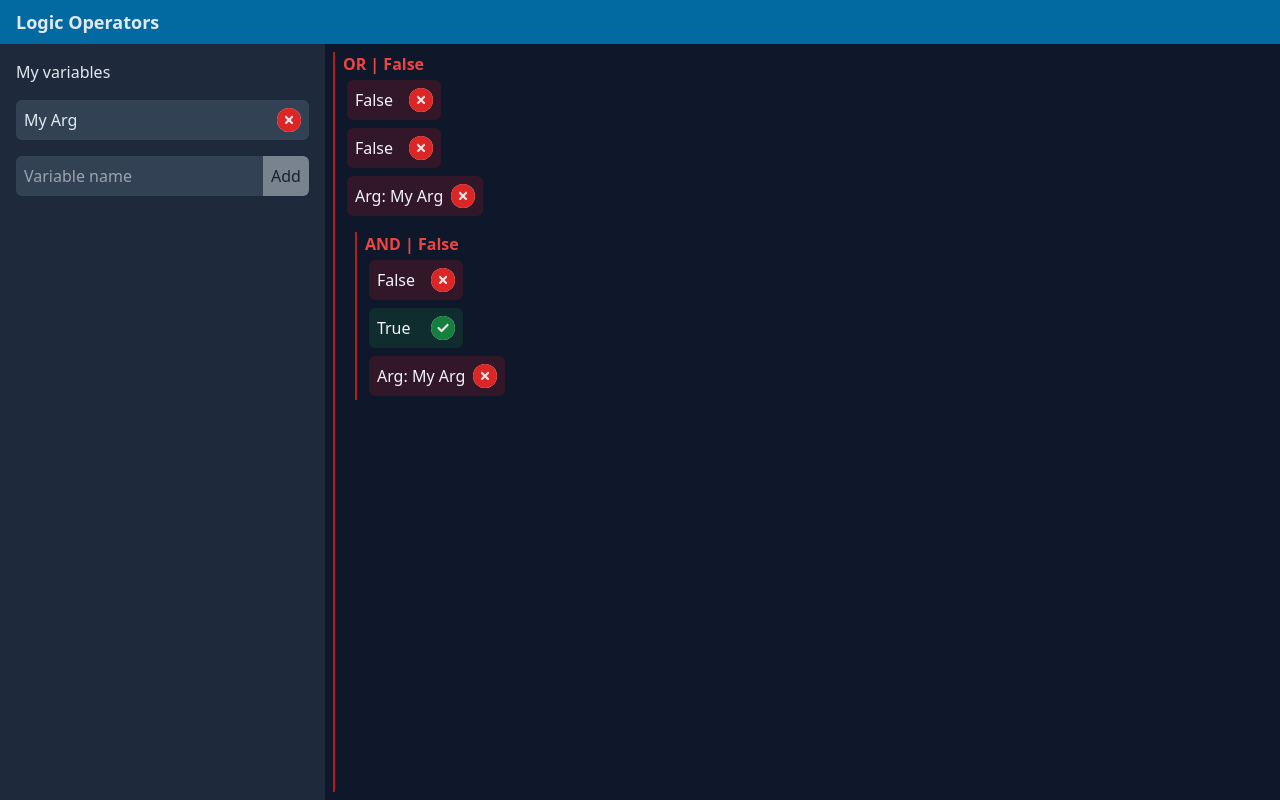
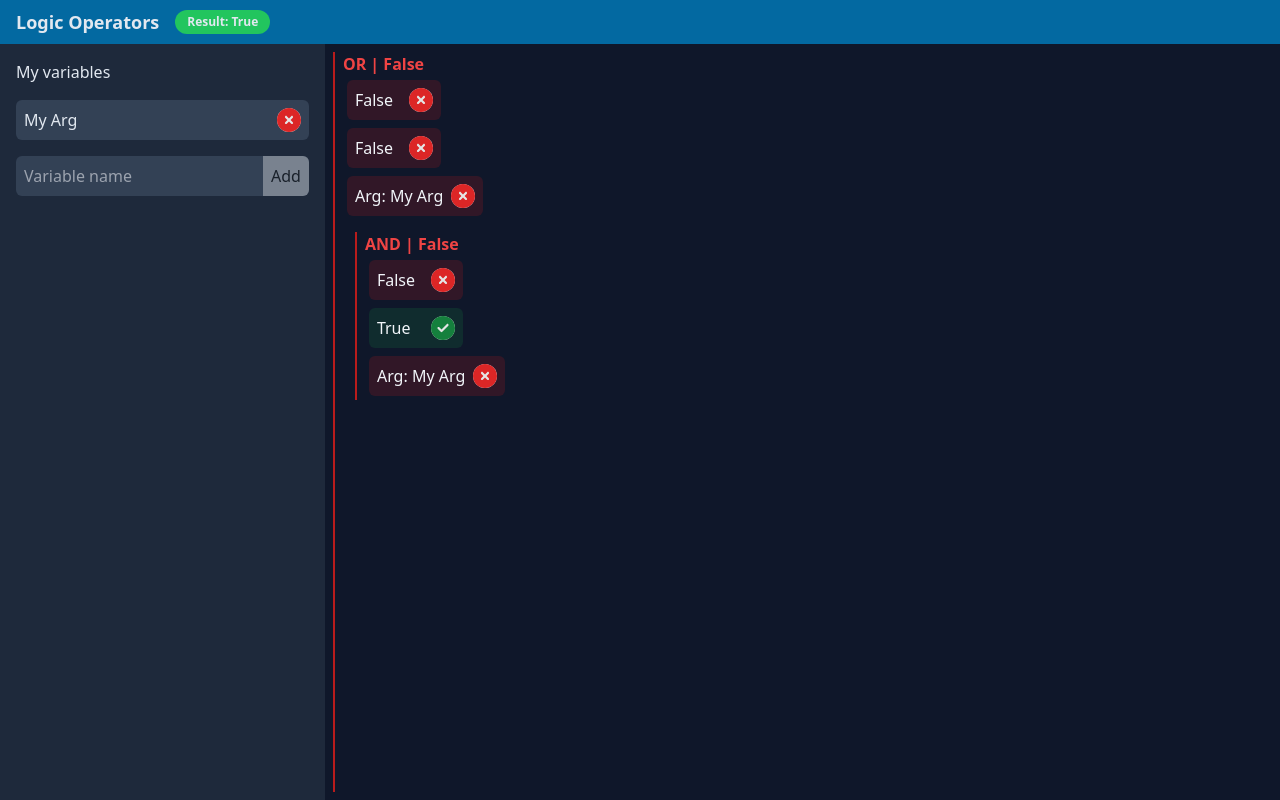
Before and after one commit to zFunx/logical-operators, a Next.js app: page / in a window 1280 px wide. Built offline with nearby package versions, Linux system fonts and the light colour scheme.

Commit message:
Add badge

```diff
--- a/src/components/Badge.js
+++ b/src/components/Badge.js
@@ -0,0 +1,7 @@
+const Badge = ({ text, isTrue }) => {
+    return (
+        <div className={`text-xs px-3 py-1 ${isTrue ? 'bg-green-500' : 'bg-red-500'} rounded-full`}>{text}</div>
+    )
+}
+
+export default Badge
--- a/src/components/Nav.js
+++ b/src/components/Nav.js
@@ -1,6 +1,8 @@
+import Badge from '@/components/Badge'
+
 const Nav = () => {
   return (
-    <nav className="bg-sky-700 px-4 py-2 text-slate-200 font-bold text-lg">Logic Operators</nav>
+    <nav className="bg-sky-700 px-4 py-2 text-slate-200 font-bold text-lg flex gap-4 items-center">Logic Operators <Badge text="Result: True" isTrue={true} /></nav>
   )
 }
 
--- a/src/pages/index.js
+++ b/src/pages/index.js
@@ -1,6 +1,6 @@
 import { useState, useEffect } from "react";
 
-import Nav from '@/components/nav'
+import Nav from '@/components/Nav'
 import Variables from '@/components/Variables/Variables'
 import Dropdown from '@/components/Dropdown/Dropdown'
 import Operation from '@/components/Operation/Operation'
```
